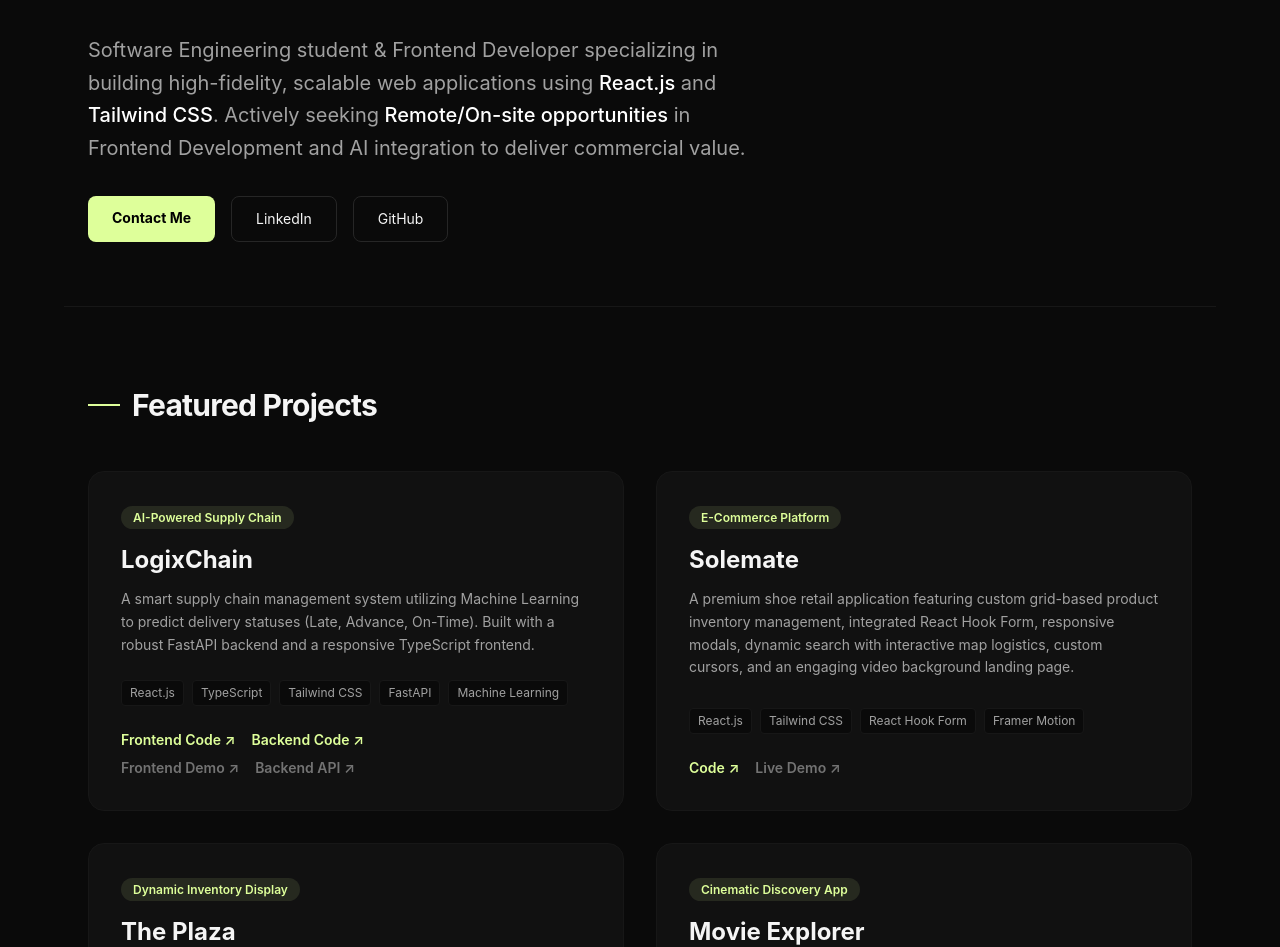
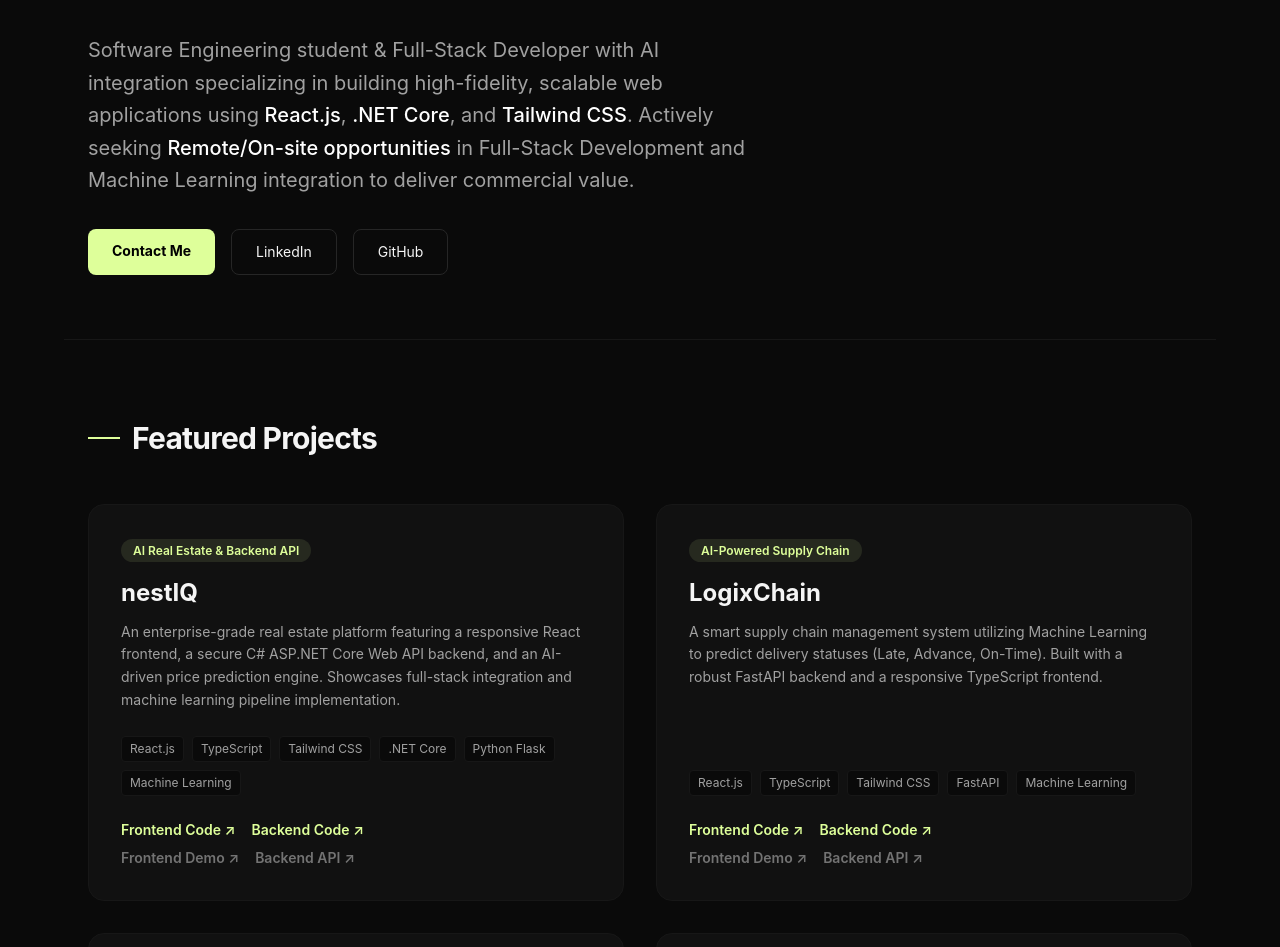
Before and after one commit to muchaslam7-design/Muneeba_Portfolio, a React (Vite) app: page / in a window 1280 px wide. Shown: the part 318-1265 px from the top of the page. Built offline with nearby package versions, Linux system fonts and the light colour scheme.

Commit message:
Enhance portfolio with new project and skills update
Updated project details and modified personal description to reflect full-stack development and AI integration.

```diff
--- a/src/Portfolio.jsx
+++ b/src/Portfolio.jsx
@@ -2,6 +2,16 @@
 
 const Portfolio = () => {
   const projects = [
+    {
+    title: "nestIQ",
+    category: "AI Real Estate & Backend API",
+    desc: "An enterprise-grade real estate platform featuring a responsive React frontend, a secure C# ASP.NET Core Web API backend, and an AI-driven price prediction engine. Showcases full-stack integration and machine learning pipeline implementation.",
+    tech: ["React.js", "TypeScript", "Tailwind CSS", ".NET Core", "Python Flask", "Machine Learning"],
+    github: "https://github.com/muchaslam7-design/nestIQ_Frontend",
+    live: "https://nest-iq-frontend-8lqf.vercel.app/",
+    backendGit: "https://github.com/muchaslam7-design/HousePriceProject",
+    backendLive: "https://www.loom.com/share/3b4e636990e34aa9a56fe6a5d4e3c23b", // Loom video link
+  },
     {
     title: "LogixChain",
     category: "AI-Powered Supply Chain",
@@ -66,15 +76,16 @@
           ASLAM<span className="text-[#deff9a]">.</span>
         </h1>
         <p className="text-xl text-neutral-400 max-w-2xl leading-relaxed">
-          Software Engineering student & Frontend Developer specializing in
+          Software Engineering student & Full-Stack Developer with AI integration specializing in
           building high-fidelity, scalable web applications using{" "}
-          <span className="text-white font-medium">React.js</span> and{" "}
+          <span className="text-white font-medium">React.js</span>,{" "}
+          <span className="text-white font-medium">.NET Core</span>, and{" "}
           <span className="text-white font-medium">Tailwind CSS</span>. Actively
           seeking{" "}
           <span className="text-white font-medium">
             Remote/On-site opportunities
           </span>{" "}
-          in Frontend Development and AI integration to deliver commercial
+          in Full-Stack Development and Machine Learning integration to deliver commercial
           value.
         </p>
         <div className="mt-8 flex flex-wrap gap-4">
```
